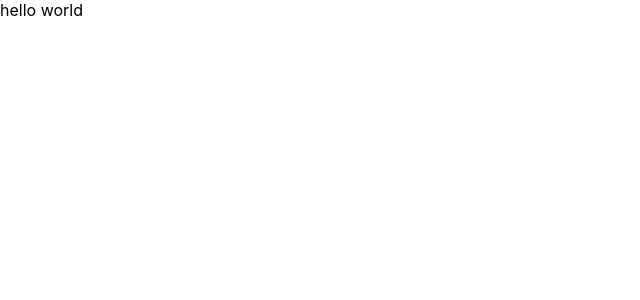
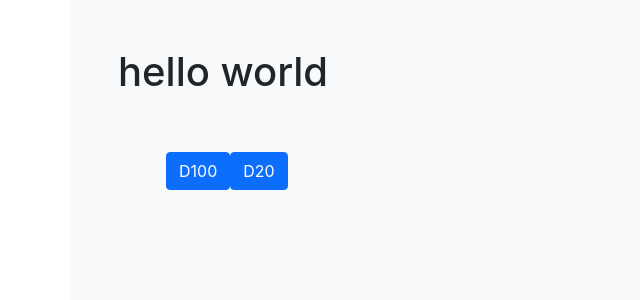
Before and after one commit to CDiercksen/storyteller-screen, a React (Create React App) app: page / in a window 1280 px wide. Shown: the top 300 px of the page, without its empty margins (0-640 px from the left). Built offline with nearby package versions, Linux system fonts and the light colour scheme.

Commit message:
added Dice component

```diff
--- a/src/components/App.js
+++ b/src/components/App.js
@@ -1,9 +1,17 @@
-// import logo from './logo.svg';
-// import './App.css';
+import React from "react";
+import { Container } from "react-bootstrap";
+import Dice from "./Dice"
+
+
 
 function App() {
   return (
-    <div>hello world</div>
+    <Container className="p-5 mb-4 bg-light rounded-3">
+      <h1 className="header">hello world</h1>
+      <Dice />
+
+
+    </Container>
   );
 }
 
--- /dev/null
+++ b/src/components/Dice.js
@@ -0,0 +1,27 @@
+import React, { useState } from "react";
+import { Container, Button } from "react-bootstrap";
+
+
+function Dice() {
+    const [diceResults, setDiceResults] = useState(1)
+
+    function rollD100() {
+        setDiceResults(Math.floor(Math.random() * 100) + 1);
+        console.log(diceResults);
+    }
+
+    function rollD20() {
+        setDiceResults(Math.floor(Math.random() * 20) + 1);
+        console.log(diceResults);
+    }
+
+    return (
+        <Container className="p-5 mb-4 bg-light rounded-3">
+            <Button onClick={rollD100}>D100</Button>
+
+            <Button onClick={rollD20}>D20</Button>
+        </Container>
+    )
+}
+
+export default Dice;
--- a/src/index.js
+++ b/src/index.js
@@ -1,3 +1,4 @@
+import 'bootstrap/dist/css/bootstrap.min.css';
 import React from 'react';
 import ReactDOM from 'react-dom';
 import './index.css';
```
